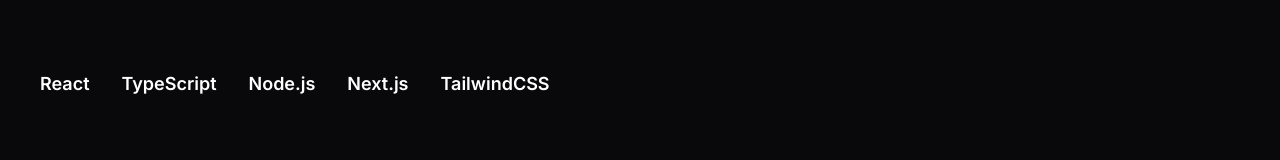
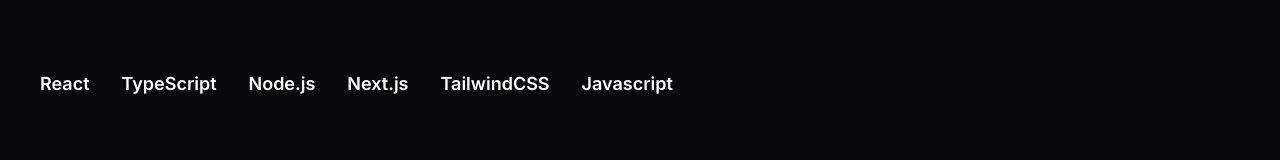
Before and after one commit to yunanajesse211/emmanuelezy-portfolio, a React (Vite) app: page / in a window 1280 px wide. Shown: the part 565-725 px from the top of the page. Built offline with nearby package versions, Linux system fonts and the light colour scheme.

Commit message:
Update HeroSection.tsx

```diff
--- a/src/components/HeroSection.tsx
+++ b/src/components/HeroSection.tsx
@@ -34,7 +34,7 @@ const HeroSection = () => {
         <div className="mt-24 flex justify-center items-center w-full">
           <div className="marquee-container">
             <div className="marquee-content">
-              {["React", "TypeScript", "Node.js", "Next.js", "TailwindCSS"].map((skill, i) => (
+              {["React", "TypeScript", "Node.js", "Next.js", "TailwindCSS","Javascript"].map((skill, i) => (
                 <div key={i} className="marquee-item">{skill}</div>
               ))}
             </div>
```
